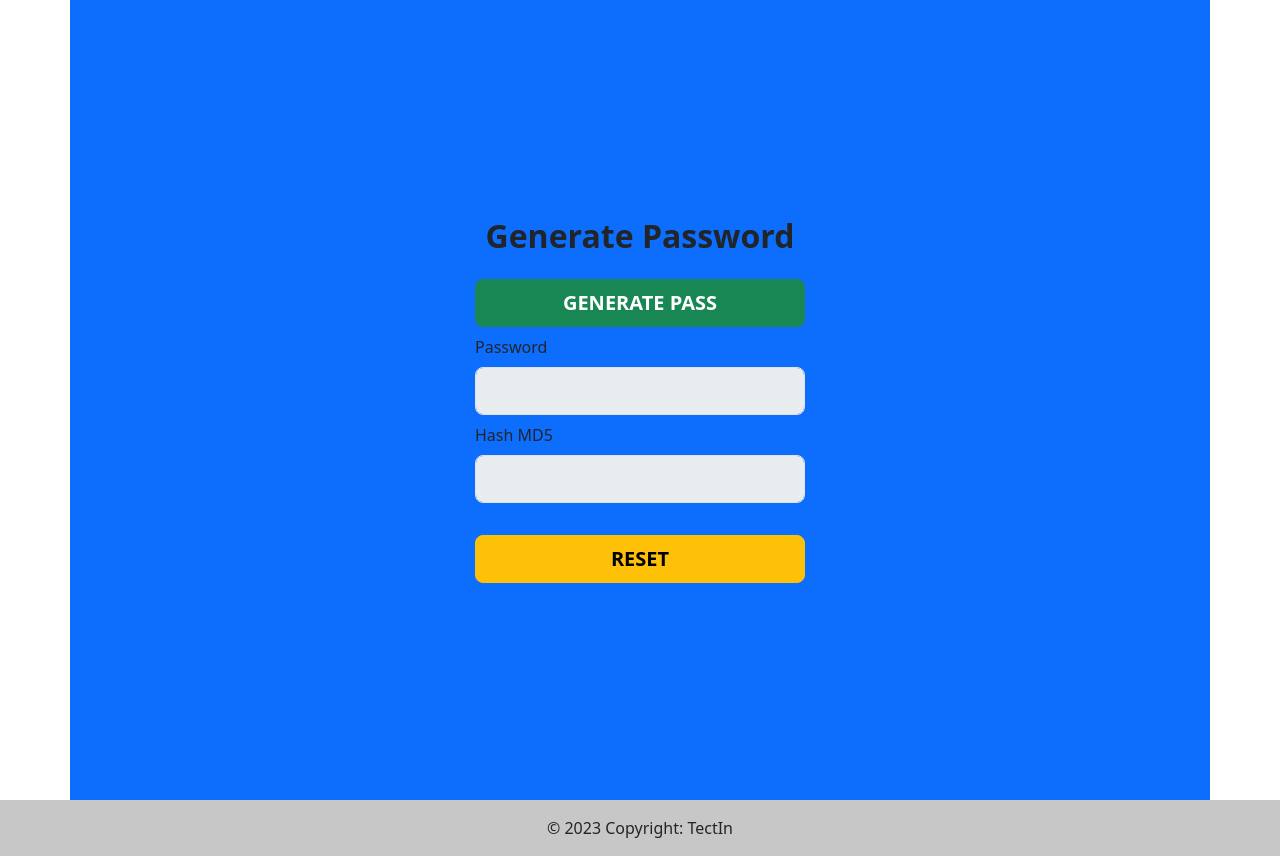
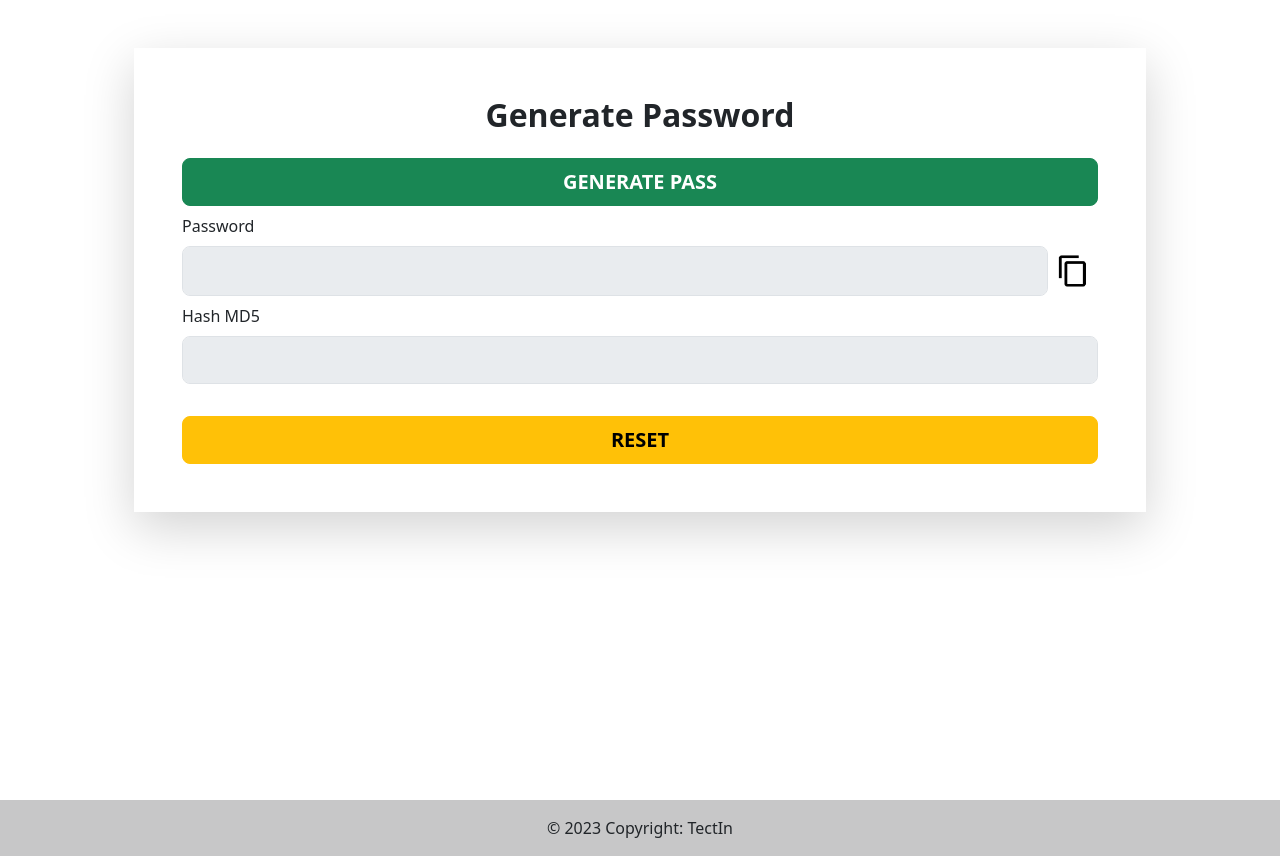
Before and after one commit to AgusTuslam12/password_generator, a plain HTML site: page index.html in a window 1280 px wide. Drawn offline with nearby package versions, Linux system fonts and the light colour scheme.

Commit message:
add copy password

```diff
--- a/index.html
+++ b/index.html
@@ -10,18 +10,24 @@
     <link rel="stylesheet" href="https://cdn.jsdelivr.net/npm/bootstrap@5.3.0-alpha1/dist/css/bootstrap.min.css">
 </head>
 <body>
-    <div class="container d-flex justify-content-center  bg-primary align-items-center align-content-center  min-vh-100">
-        <div class="max-witd text-left justify-content-center align-content-center align-items-center">
+    <div class="container p-5   min-vh-100">
+        <div class="card mx-3 mt-n5 shadow-lg" style="border-radius:0px; border:none">
+            <div class="card-body p-5">
             <h2 class="text-center fw-bold mt-8">Generate Password</h2>
             <div class=" d-flex  mt-20 flex-column gap-2 mt-4">
                 <button class="btn btn-success text-uppercase fw-bold btn-lg" onclick="getPassword()"> Generate Pass</button>
                 <label for="password">Password</label>
-                <input class="form-control form-control-lg" id="password" disabled />
+                <div class="d-flex password-box">
+                    <input class="form-control form-control-lg" id="password" disabled />
+                    <!-- <i class="uil uil-copy copy-icon"></i> -->
+                    <img class="copy-icon justify-content-center pt-2 p-2" src="/assets/content-copy.png" width="50" height="50" alt="">
+                </div>
 
 
                 <label for="hash">Hash MD5</label>
                 <input class="form-control form-control-lg" id="hash" disabled />
                 <button class="btn btn-warning text-uppercase fw-bold btn-lg mt-4" onclick="reset()">Reset</button>
+            </div>
             </div>
 
         </div>
--- a/index.js
+++ b/index.js
@@ -2,6 +2,7 @@
 let password = document.getElementById("password")
 let hash = document.getElementById("hash")
 let hasilpass = document.getElementById("hasilpass")
+let copyIcon = document.querySelector(".password-box .copy-icon")
 
 let passwordLength = 12;
 
@@ -39,6 +40,26 @@ function getPassword(){
 
 }
 
+// const generatePassword = () => {
+//     let newPassword = "";
+
+//     //for loop will run till rangeInput value
+//     for (let i = 0; i < rangeInput.value; i++) {
+//       let randomNumbers = Math.floor(Math.random() * allCharacters.length);
+//       newPassword += allCharacters[randomNumbers];
+//     }
+//     passwordInput.value = newPassword;
+//     copyIcon.classList.replace("uil-file-check-alt", "uil-copy"); //replace icon
+//   };
+
+
+//copy passInput's value on copyIcon click
+//copy passInput's value on copyIcon click
+copyIcon.addEventListener("click", () => {
+    navigator.clipboard.writeText(password.value);
+    copyIcon.classList.replace("uil-copy", "uil-file-check-alt"); //replace icon
+  });
+
 
 function reset(){
     document.getElementById('password').value ='';
```
